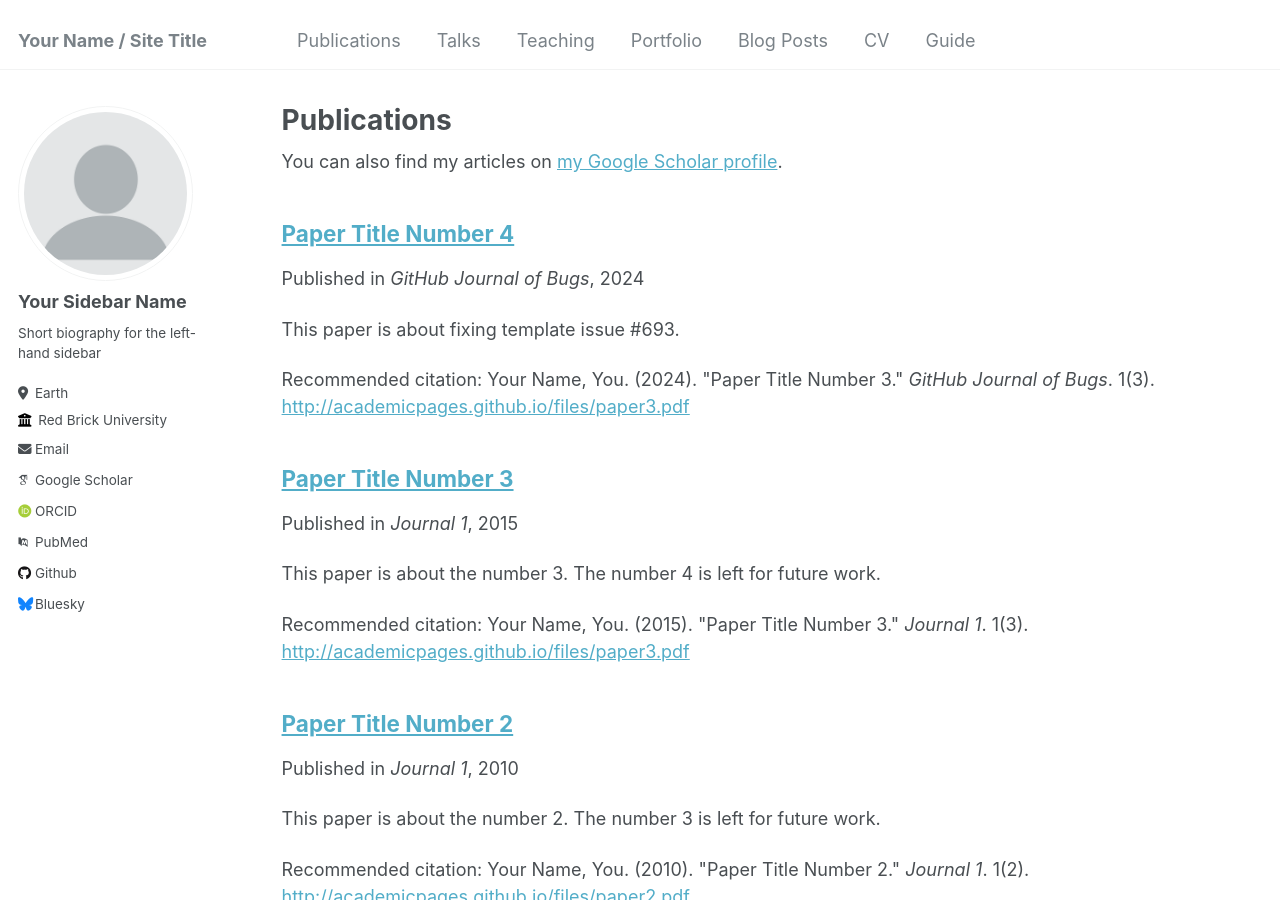
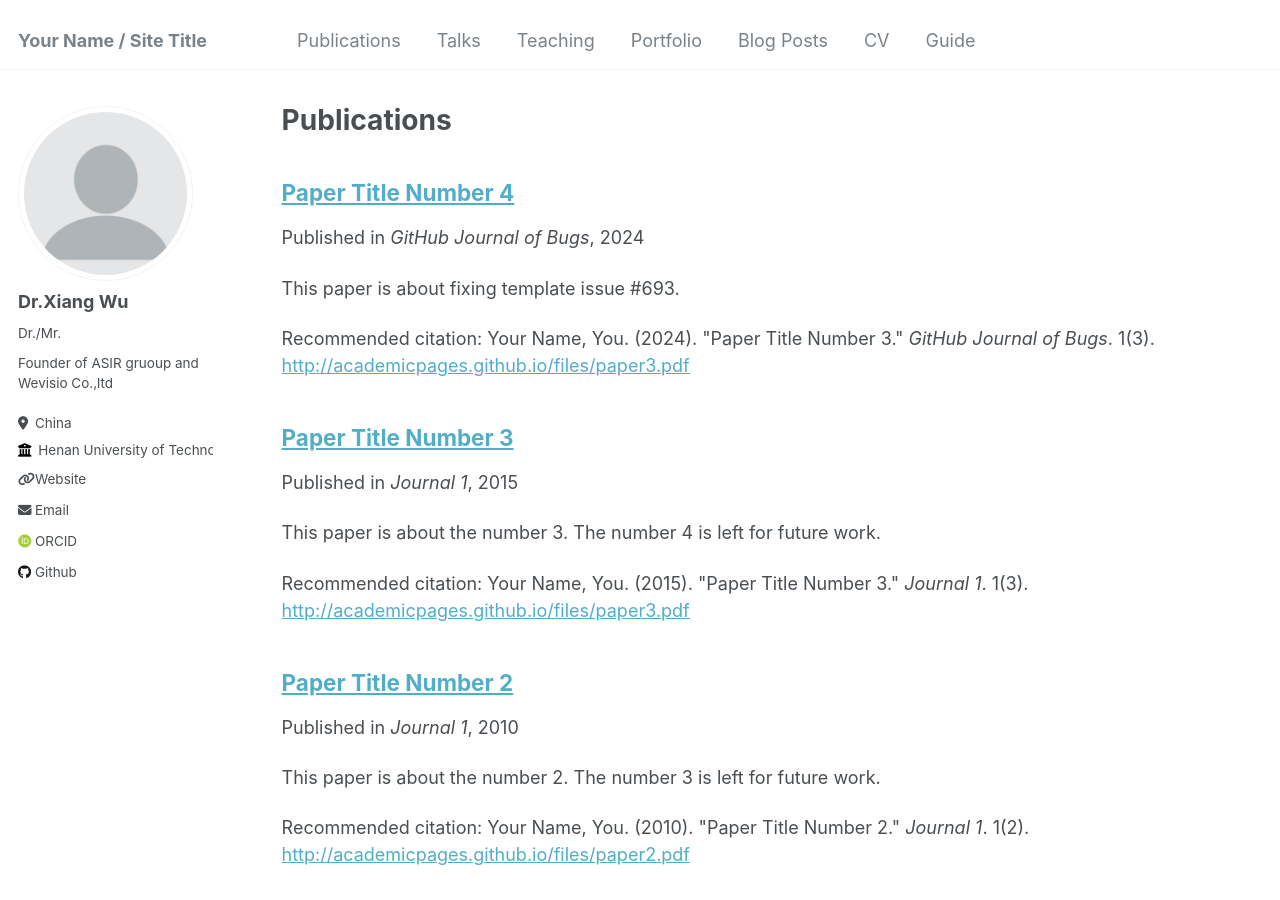
Before and after one commit to xiangwu/xiangwu.github.io, a Jekyll site: the page built from _pages/publications.md, in a window 1280 px wide and 900 px high. Built offline with Jekyll 4.4.1, drawn with Linux system fonts in a browser that asks for light colours; some web fonts are replaced.

Commit message:
Update _config.yml

```diff
--- a/_config.yml
+++ b/_config.yml
@@ -22,20 +22,20 @@ repository               : "academicpages/academicpages.github.io"
 author:
   # Biographic information
   avatar           : "profile.png"
-  name             : "Your Sidebar Name"
-  pronouns         : # example: "she/her"
-  bio              : "Short biography for the left-hand sidebar"
-  location         : "Earth"
-  employer         : "Red Brick University"
-  uri              : # URL
-  email            : "none@example.org"
+  name             : "Dr.Xiang Wu"
+  pronouns         : "Dr./Mr."# example: "she/her"
+  bio              : "Founder of ASIR gruoup and Wevisio Co.,ltd"
+  location         : "China"
+  employer         : "Henan University of Technology"
+  uri              : "https://xiangwu.github.io"# URL
+  email            : "xiangw@haut.edu.cn"
 
   # Academic websites
-  arxiv            : # URL - Update with the correct link to your profile
-  googlescholar    : "https://scholar.google.com/citations?user=PS_CX0AAAAAJ"
-  impactstory      : # URL
-  orcid            : "http://orcid.org/yourorcidurl"
-  pubmed           : "https://www.ncbi.nlm.nih.gov/pubmed/?term=john+snow"
+  # arxiv            : # URL - Update with the correct link to your profile
+  # googlescholar    : "https://scholar.google.com/citations?user=PS_CX0AAAAAJ"
+  # impactstory      : # URL
+  orcid             : "https://orcid.org/0000-0003-4280-5280"
+  # pubmed           : "https://www.ncbi.nlm.nih.gov/pubmed/?term=john+snow"
   researchgate     : # URL
 
   # Repositories and software development
@@ -47,30 +47,7 @@ author:
   stackoverflow    : # User number or user number and name (i.e., use "1" or "1/jeff-atwood")
 
   # Social media
-  bluesky          : "bsky.app" # Replace this with you Bluesky username
-  facebook         : # Username
-  flickr           : # Username
-  foursquare       : # Username
-  goodreads        : # Username
-  google_plus      : # Username
-  keybase          : # Username
-  instagram        : # Username
-  lastfm           : # Username
-  linkedin         : # Username
-  mastodon         : # URL
-  medium           : # URL
-  pinterest        : # Username
-  soundcloud       : # Username
-  steam            : # Username
-  telegram         : # URL
-  tumblr           : # Username
-  twitter          : # Username for X / Twitter
-  vine             : # Username
-  weibo            : # Username
-  wikipedia        : # Username
-  xing             : # Username
-  youtube          : # Username
-  zhihu            : # URL
+
 
 
 # Site Settings
```
